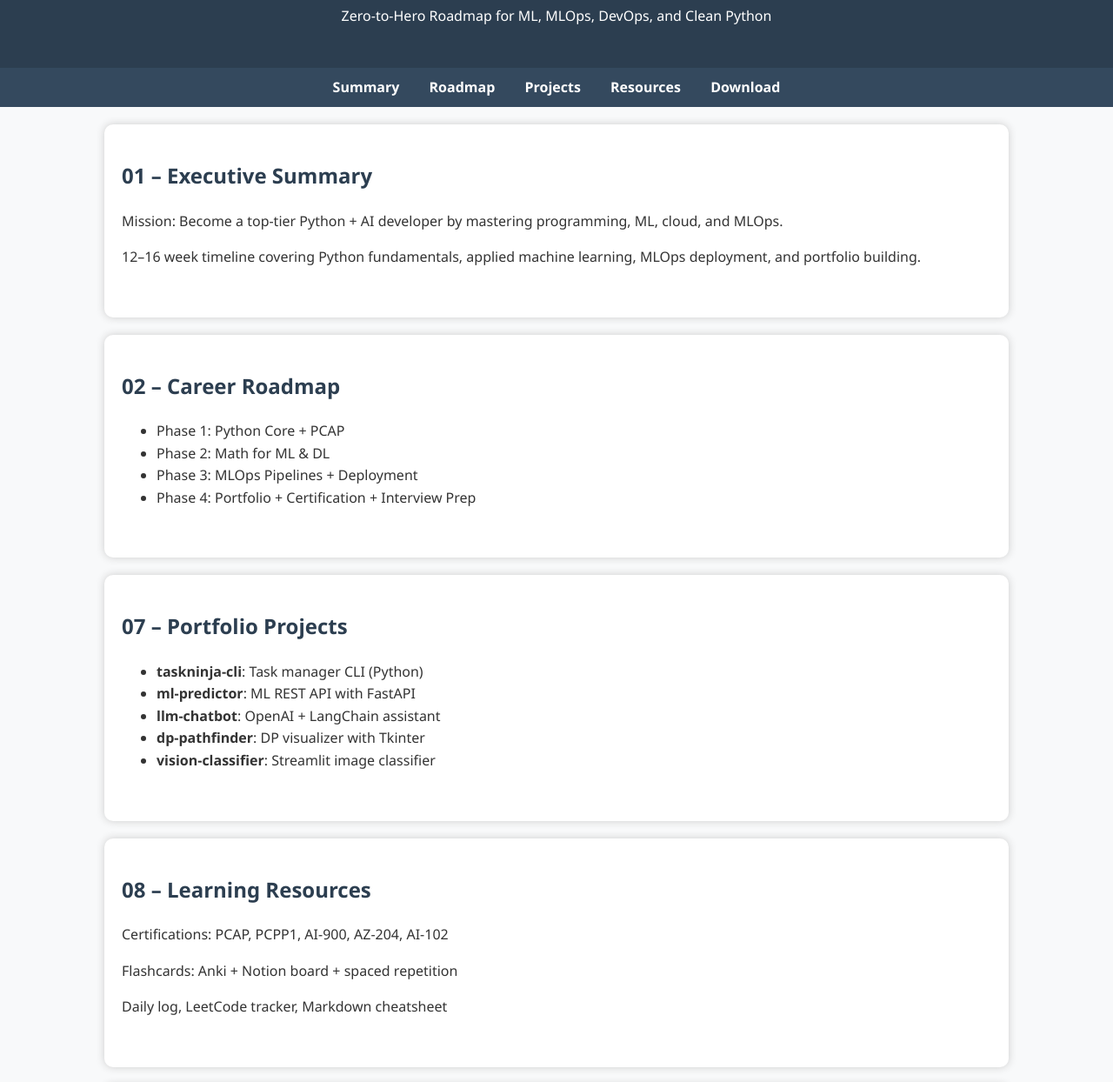
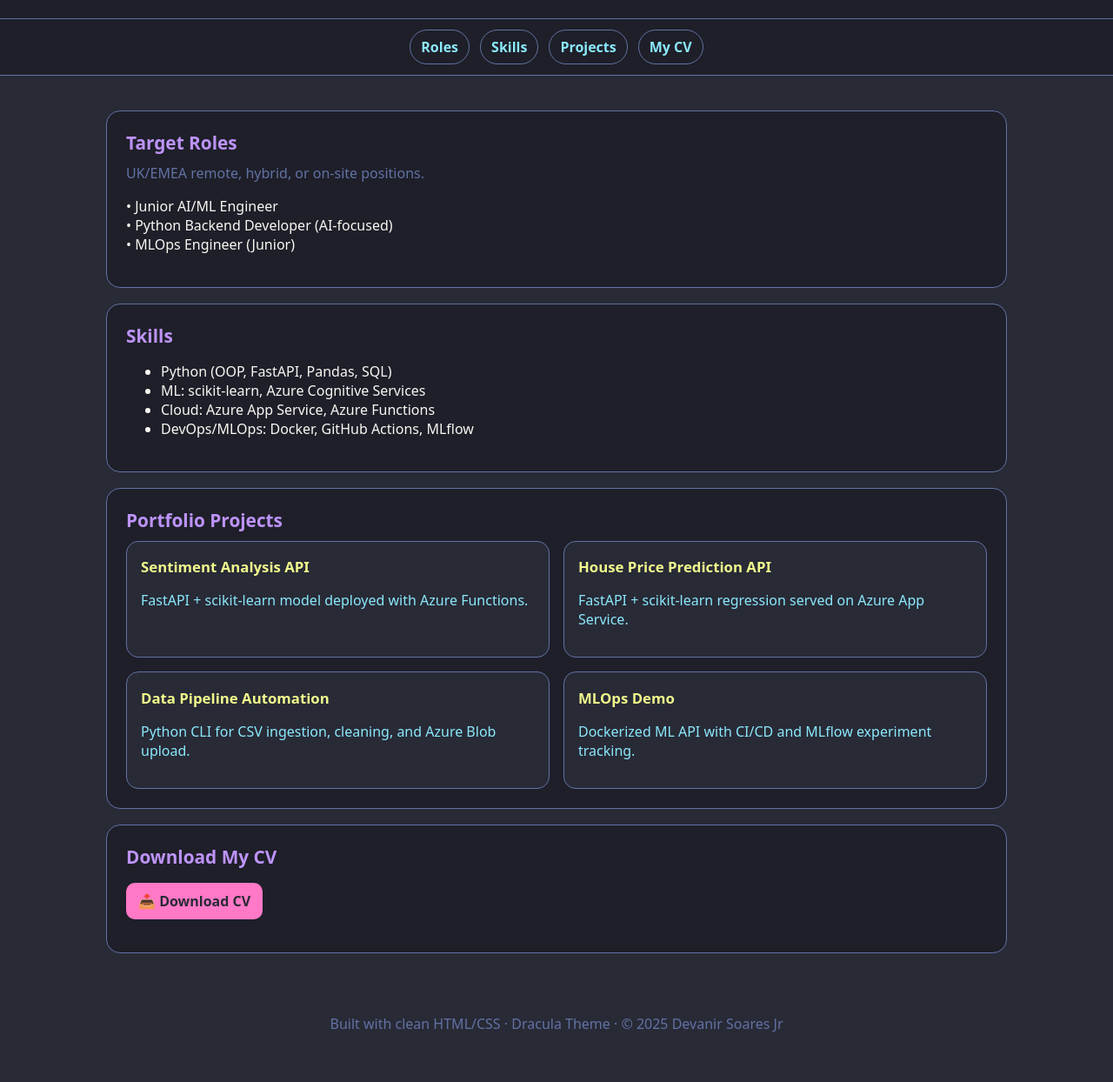
Before and after one commit to DevanirSoaresJr/DevanirSoaresJr.github.io, a plain HTML site: page index.html in a window 1280 px wide. Shown: the part 118-1362 px from the top of the page at 87% size. After the commit the page ends 1336 px from the top, so only its background shows below. Drawn offline with Linux system fonts and the light colour scheme.

Commit message:
Update index.html
Updated index.html with current goals

```diff
--- a/index.html
+++ b/index.html
@@ -1,77 +1,170 @@
-
 <!DOCTYPE html>
 <html lang="en">
 <head>
   <meta charset="UTF-8" />
   <meta name="viewport" content="width=device-width, initial-scale=1.0"/>
-  <title>Elite Python + AI Portfolio</title>
+  <title>Devanir Soares Jr — Python • AI/ML • MLOps</title>
+  <meta name="description" content="Python + AI/ML portfolio focused on UK/EMEA market: backend APIs with FastAPI, Azure deployments, MLOps foundations, and support-to-engineering transition."/>
   <style>
-    body { font-family: 'Segoe UI', sans-serif; margin: 0; padding: 0; line-height: 1.6; background: #f8f9fa; color: #333; }
-    header { background: #2c3e50; color: white; padding: 30px 20px; text-align: center; }
-    nav { background: #34495e; padding: 10px; text-align: center; }
-    nav a { color: white; margin: 0 15px; text-decoration: none; font-weight: bold; }
-    section { padding: 40px 20px; max-width: 1000px; margin: auto; background: white; margin-top: 20px; border-radius: 10px; box-shadow: 0 0 10px #ccc; }
-    h2 { color: #2c3e50; margin-top: 0; }
-    footer { text-align: center; padding: 20px; font-size: 0.9em; color: #666; }
-    .button { background: #2980b9; color: white; padding: 10px 20px; border: none; text-decoration: none; border-radius: 5px; }
+    :root{
+      --bg:#282a36;
+      --card:#1e1f29;
+      --muted:#6272a4;
+      --pink:#ff79c6;
+      --cyan:#8be9fd;
+      --green:#50fa7b;
+      --orange:#ffb86c;
+      --purple:#bd93f9;
+      --yellow:#f1fa8c;
+    }
+    *{box-sizing:border-box}
+    body{
+      font-family:system-ui,-apple-system,Segoe UI,Roboto,Inter,Arial,sans-serif;
+      margin:0;
+      background:var(--bg);
+      color:#f8f8f2;
+    }
+    a{color:var(--cyan);text-decoration:none}
+    header{
+      padding:46px 20px 24px;
+      text-align:center;
+      border-bottom:1px solid var(--muted);
+      background:var(--card);
+    }
+    header h1{margin:0;font-size:1.9rem;color:var(--pink)}
+    header p{margin:.35rem 0 0;color:var(--muted)}
+    nav{
+      display:flex;gap:12px;justify-content:center;flex-wrap:wrap;
+      padding:12px 16px;
+      border-bottom:1px solid var(--muted);
+      background:var(--card);
+    }
+    nav a{
+      padding:8px 12px;
+      border-radius:999px;
+      border:1px solid var(--muted);
+      font-weight:600;
+      color:var(--cyan);
+    }
+    .container{max-width:1080px;margin:0 auto;padding:22px}
+    section{
+      background:var(--card);
+      border:1px solid var(--muted);
+      border-radius:16px;
+      padding:22px;
+      margin:18px 0;
+    }
+    h2{margin:0 0 10px;font-size:1.3rem;color:var(--purple)}
+    .sub{color:var(--muted);margin:0 0 14px}
+    .grid{display:grid;gap:16px}
+    @media(min-width:860px){
+      .grid.cols-2{grid-template-columns:1fr 1fr}
+      .grid.cols-3{grid-template-columns:repeat(3,1fr)}
+    }
+    .card{
+      background:var(--bg);
+      border:1px solid var(--muted);
+      border-radius:14px;
+      padding:16px;
+      transition:transform 0.2s ease;
+    }
+    .card:hover{transform:translateY(-5px)}
+    .card h3{margin:.1rem 0 .5rem;font-size:1.05rem;color:var(--yellow)}
+    .pill{
+      display:inline-block;
+      padding:4px 8px;
+      border-radius:999px;
+      font-size:.8rem;
+      border:1px solid var(--muted);
+      margin:2px 6px 0 0;
+      color:var(--orange);
+    }
+    .btn{
+      display:inline-block;
+      background:var(--pink);
+      color:var(--bg);
+      border:none;
+      padding:10px 14px;
+      border-radius:10px;
+      font-weight:700;
+    }
+    .btn.ghost{
+      background:transparent;
+      border:1px solid var(--muted);
+      color:var(--cyan);
+    }
+    footer{
+      color:var(--muted);
+      text-align:center;
+      padding:30px 12px;
+    }
   </style>
 </head>
 <body>
 
 <header>
-  <h1>Elite Python + AI Career Blueprint</h1>
-  <p>Zero-to-Hero Roadmap for ML, MLOps, DevOps, and Clean Python</p>
+  <h1>Devanir Soares Jr — Python • AI/ML • MLOps</h1>
+  <p>Tech Support & App Support → Junior AI/ML Engineer · Python Backend (AI) · Junior MLOps</p>
 </header>
 
 <nav>
-  <a href="#summary">Summary</a>
-  <a href="#roadmap">Roadmap</a>
+  <a href="#roles">Roles</a>
+  <a href="#skills">Skills</a>
   <a href="#projects">Projects</a>
-  <a href="#resources">Resources</a>
-  <a href="#download">Download</a>
+  <a href="#cv">My CV</a>
 </nav>
 
-<section id="summary">
-  <h2>01 – Executive Summary</h2>
-  <p>Mission: Become a top-tier Python + AI developer by mastering programming, ML, cloud, and MLOps.</p>
-  <p>12–16 week timeline covering Python fundamentals, applied machine learning, MLOps deployment, and portfolio building.</p>
+<main class="container">
+
+  <section id="roles">
+    <h2>Target Roles</h2>
+    <div class="sub">UK/EMEA remote, hybrid, or on-site positions.</div>
+    <p>• Junior AI/ML Engineer<br>
+       • Python Backend Developer (AI-focused)<br>
+       • MLOps Engineer (Junior)</p>
   </section>
 
-<section id="roadmap">
-  <h2>02 – Career Roadmap</h2>
+  <section id="skills">
+    <h2>Skills</h2>
     <ul>
-    <li>Phase 1: Python Core + PCAP</li>
-    <li>Phase 2: Math for ML & DL</li>
-    <li>Phase 3: MLOps Pipelines + Deployment</li>
-    <li>Phase 4: Portfolio + Certification + Interview Prep</li>
+      <li>Python (OOP, FastAPI, Pandas, SQL)</li>
+      <li>ML: scikit-learn, Azure Cognitive Services</li>
+      <li>Cloud: Azure App Service, Azure Functions</li>
+      <li>DevOps/MLOps: Docker, GitHub Actions, MLflow</li>
     </ul>
   </section>
 
   <section id="projects">
-  <h2>07 – Portfolio Projects</h2>
-  <ul>
-    <li><strong>taskninja-cli</strong>: Task manager CLI (Python)</li>
-    <li><strong>ml-predictor</strong>: ML REST API with FastAPI</li>
-    <li><strong>llm-chatbot</strong>: OpenAI + LangChain assistant</li>
-    <li><strong>dp-pathfinder</strong>: DP visualizer with Tkinter</li>
-    <li><strong>vision-classifier</strong>: Streamlit image classifier</li>
-  </ul>
+    <h2>Portfolio Projects</h2>
+    <div class="grid cols-2">
+      <a class="card" href="projects/sentiment-analysis.html">
+        <h3>Sentiment Analysis API</h3>
+        <p>FastAPI + scikit-learn model deployed with Azure Functions.</p>
+      </a>
+      <a class="card" href="projects/house-price.html">
+        <h3>House Price Prediction API</h3>
+        <p>FastAPI + scikit-learn regression served on Azure App Service.</p>
+      </a>
+      <a class="card" href="projects/data-pipeline.html">
+        <h3>Data Pipeline Automation</h3>
+        <p>Python CLI for CSV ingestion, cleaning, and Azure Blob upload.</p>
+      </a>
+      <a class="card" href="projects/mlops-demo.html">
+        <h3>MLOps Demo</h3>
+        <p>Dockerized ML API with CI/CD and MLflow experiment tracking.</p>
+      </a>
+    </div>
   </section>
 
-<section id="resources">
-  <h2>08 – Learning Resources</h2>
-  <p>Certifications: PCAP, PCPP1, AI-900, AZ-204, AI-102</p>
-  <p>Flashcards: Anki + Notion board + spaced repetition</p>
-  <p>Daily log, LeetCode tracker, Markdown cheatsheet</p>
+  <section id="cv">
+    <h2>Download My CV</h2>
+    <p><a href="Devanir_Soares_Jr_CV.pdf" class="btn" download>📥 Download CV</a></p>
   </section>
 
-<section id="download">
-  <h2>Download the Full PDF</h2>
-  <a href="Elite_Python_AI_Career_Blueprint_v3.pdf" class="button" download>📥 Download Roadmap PDF</a>
-</section>
+</main>
 
 <footer>
-  Built with ❤️ and Python | Hosted on GitHub Pages
+  Built with clean HTML/CSS · Dracula Theme · © 2025 Devanir Soares Jr
 </footer>
 
 </body>
```
Lines whose indentation alone changed are shown as unchanged.
